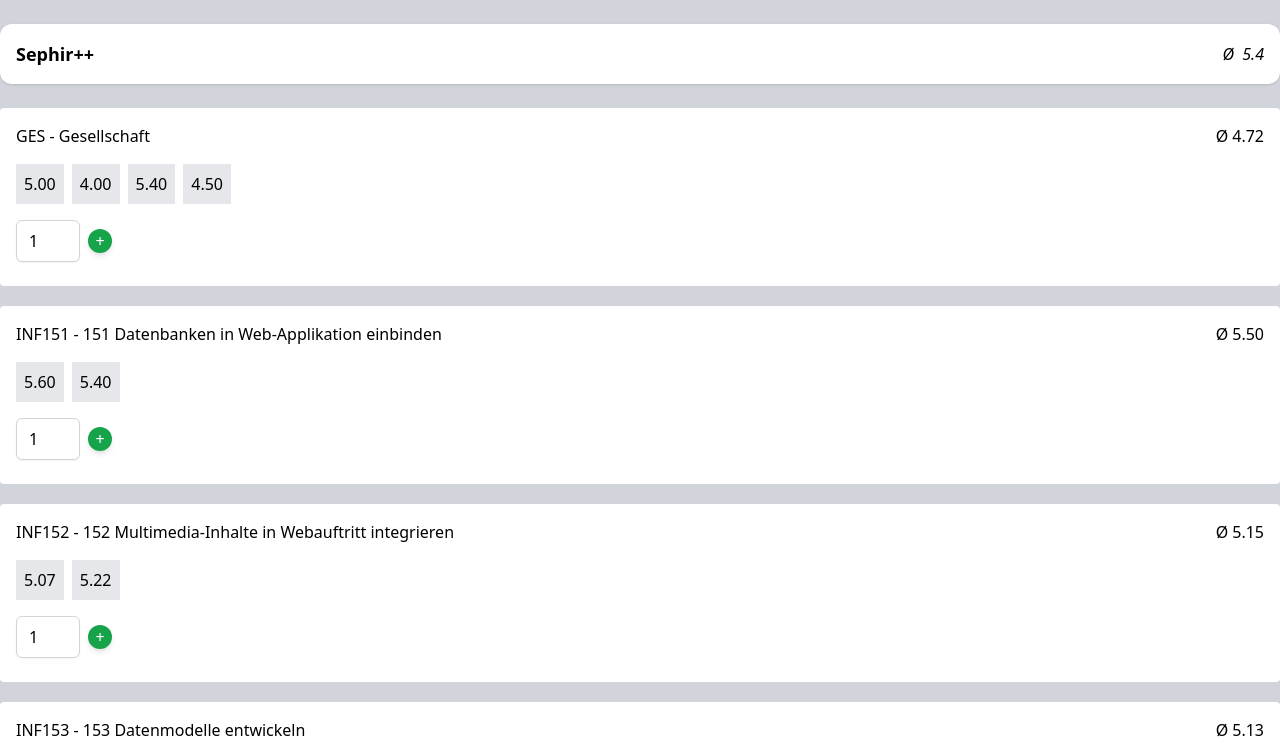
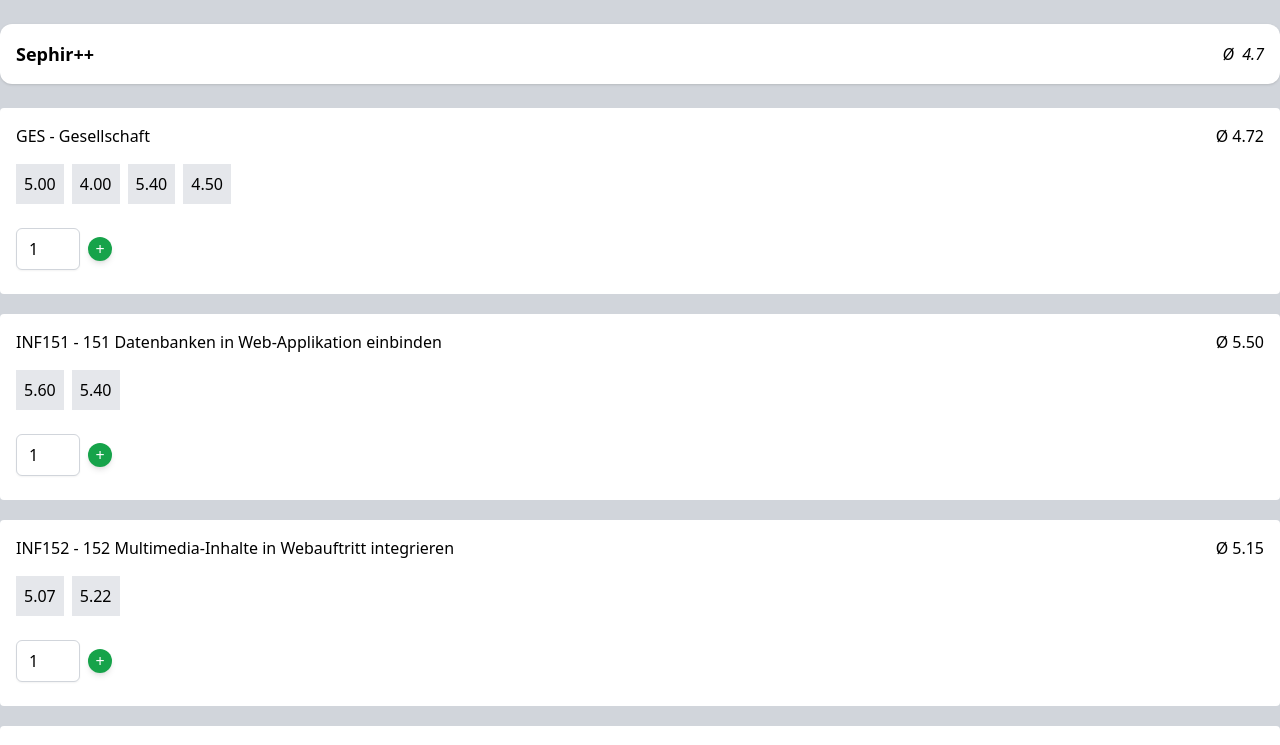
Before and after one commit to schufeli/sephir-plus-plus, a Vue app in the folder app/: page / in a window 1280 px wide. Shown: the top 745 px of the page. Built offline with nearby package versions, Linux system fonts and the light colour scheme.

Commit message:
Added average of all grades

```diff
--- a/app/src/components/SubjectElement.vue
+++ b/app/src/components/SubjectElement.vue
@@ -32,7 +32,7 @@
 </script>
 
 <template>
-    <article class="bg-white rounded mt-5 p-4">
+    <article class="bg-white rounded my-5 p-4">
         <!-- subject name and avg -->
         <div class="flex justify-between items-center">
             <h2 class="font-medium">{{ subject.name }}</h2>
@@ -40,8 +40,8 @@
         </div>
         <!-- grade information -->
         <section class="my-4 flex flex-wrap">
-            <div class="p-2 mr-2 bg-gray-200 hover:bg-red-300 cursor-pointer" v-for="grade of subject.grades" @click="removeGrade(grade)">
-                <p>{{grade.number.toFixed(2)}}</p>
+            <div class="p-2 mr-2 mb-2 bg-gray-200 hover:bg-red-300 cursor-pointer" v-for="grade of subject.grades" @click="removeGrade(grade)">
+                <p>{{ grade.number.toFixed(2) }}</p>
             </div>
         </section>
         <!-- add new grade -->
--- a/app/src/components/TheHeader.vue
+++ b/app/src/components/TheHeader.vue
@@ -1,6 +1,22 @@
 <script setup lang="ts">
+import { computed } from '@vue/reactivity';
+import { useSubjectStore } from '../stores/subject';
+import SubjectElementVue from './SubjectElement.vue';
+
     const title = "Sephir++";
-    const average = 5.4;
+    const store = useSubjectStore();
+
+    const avg = computed(() => {
+        let sum = 0;
+
+        store.data.forEach(subject => {
+            const subSum = subject.grades.reduce((sum: number, current: number) => sum + current.number, 0);
+            sum = sum + (Math.round(subSum / subject.grades.length * 100) / 100);
+        });
+
+        return (Math.round(sum / store.data.length * 100) / 100).toFixed(1);
+    });
+
 </script>
 
 <template>
@@ -8,7 +24,7 @@
         <h1 class="font-semibold text-lg">{{ title }}</h1>
         <p class="italic">
             <span class="font-medium mr-1">Ø</span>
-            {{ average }}
+            {{ avg }}
         </p>
     </div>
 </template>
```
